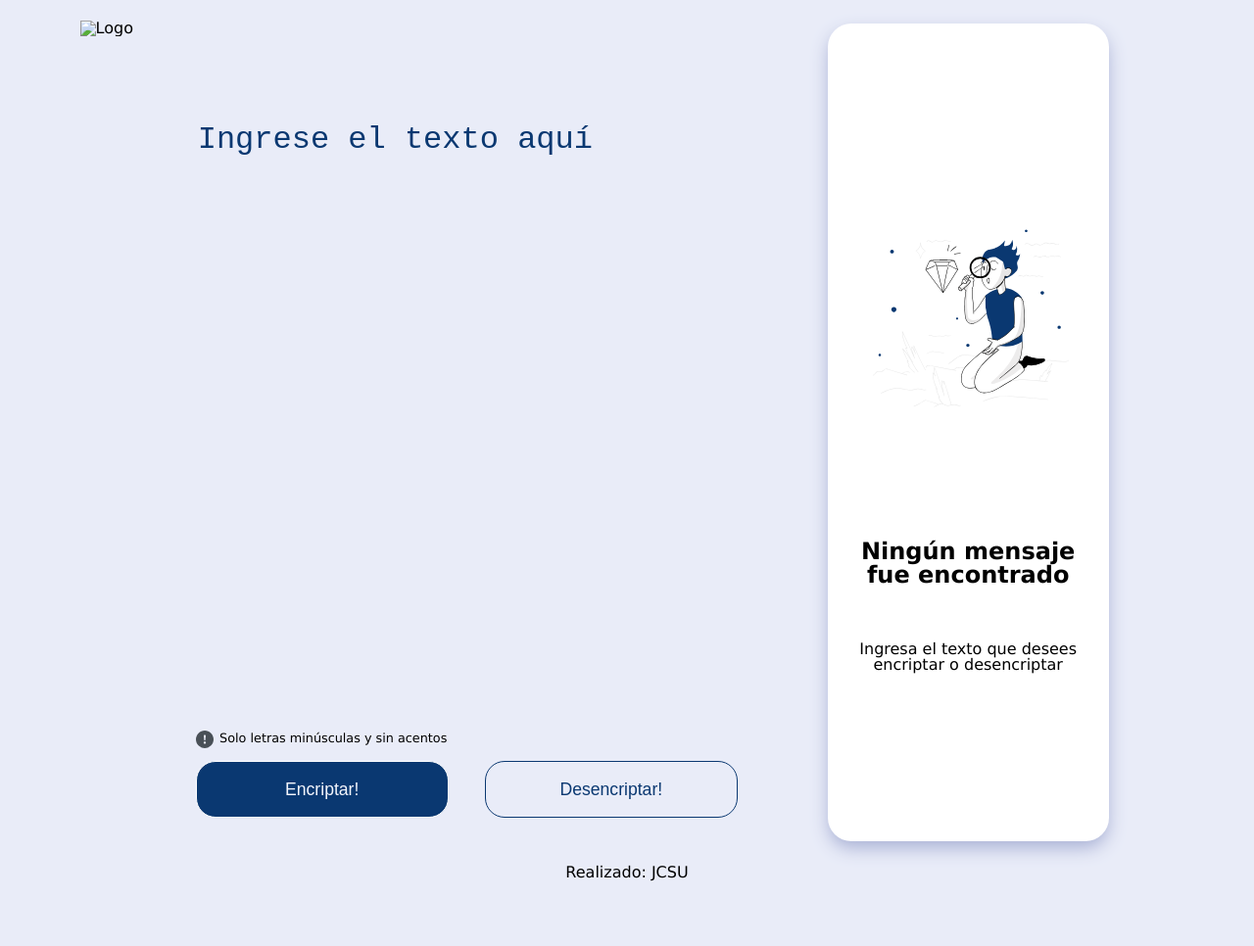
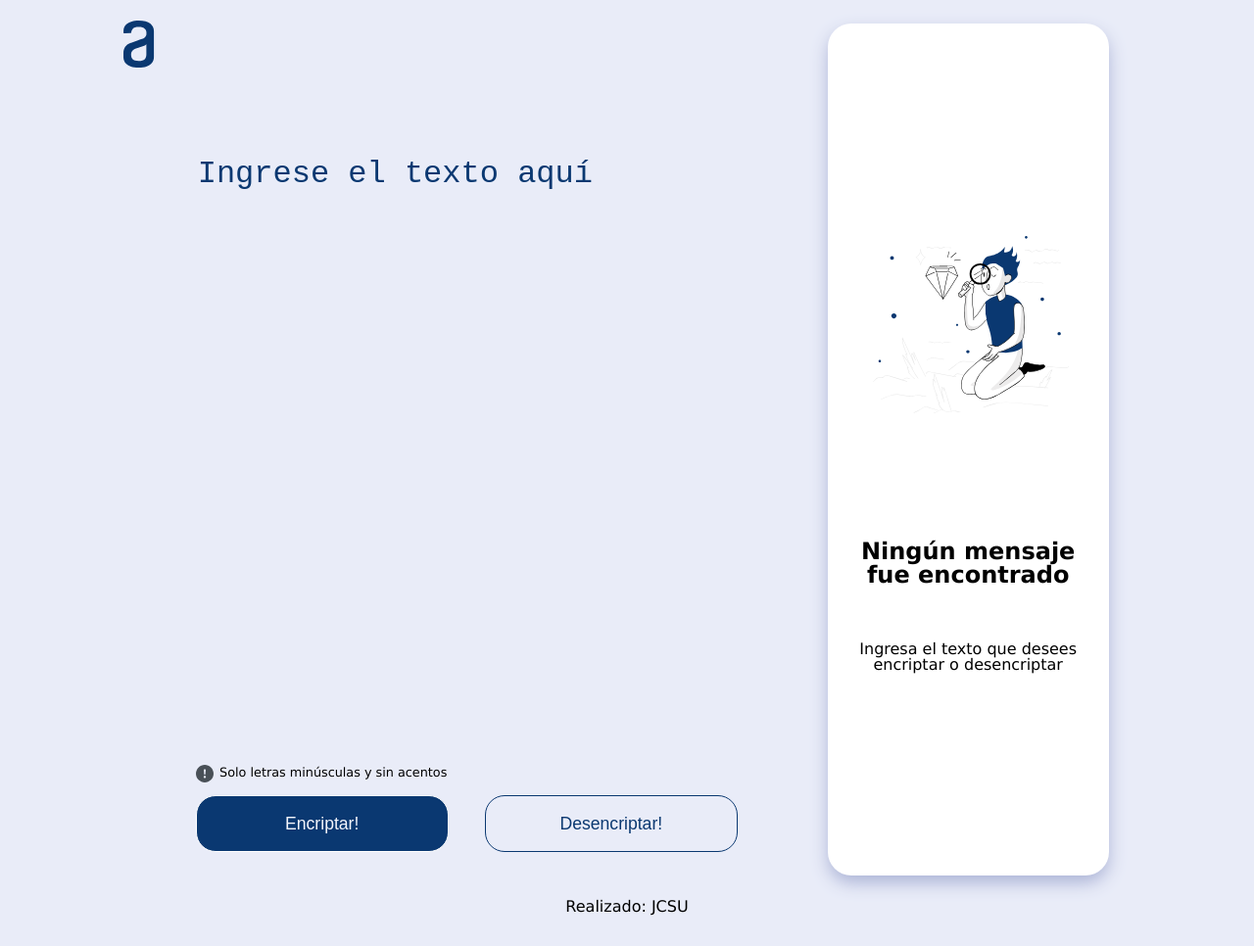
Before and after one commit to jcarlosSU/desafio-encriptador, a plain HTML site: page index.html in a window 1280 px wide. Shown: the whole page at 98% size. Before the commit the page ends 931 px from the top, so only its background shows below. Drawn offline with Linux system fonts and the light colour scheme; the site is published under a folder, as on GitHub Pages, so addresses that start at the root find nothing.

Commit message:
Cambio de ruta del logo alura

```diff
--- a/index.html
+++ b/index.html
@@ -11,7 +11,7 @@
   <body>
     <main>
       <section class="principal">
-        <h1><img class="logo" src="/img/logo.svg" alt="Logo" /></h1>
+        <h1><img class="logo" src="img/logo.svg" alt="Logo" /></h1>
         <div class="div-texto-a-encriptar">
           <textarea class="textarea-encriptar" placeholder="Ingrese el texto aquí"></textarea>
         </div>
```
